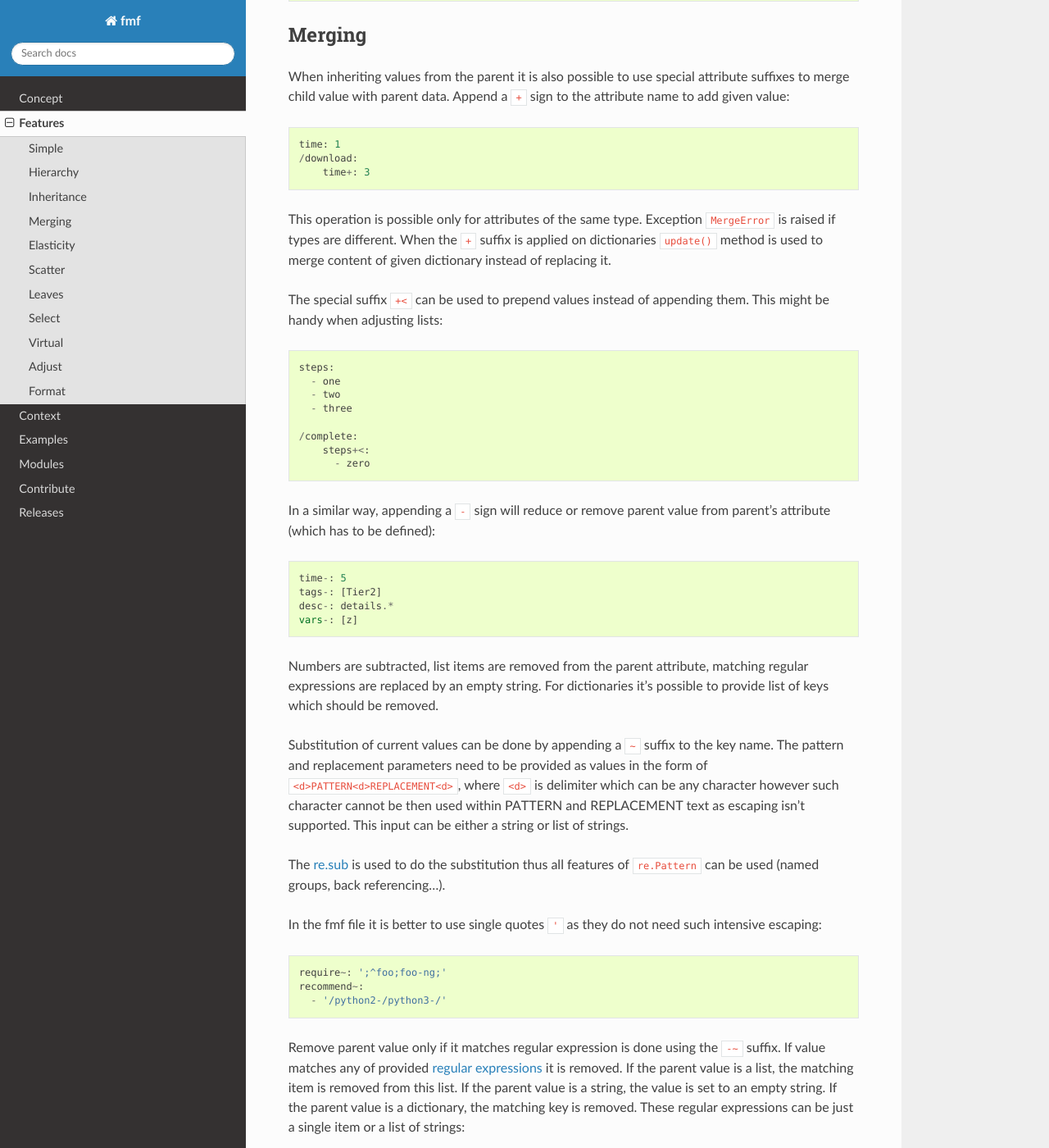
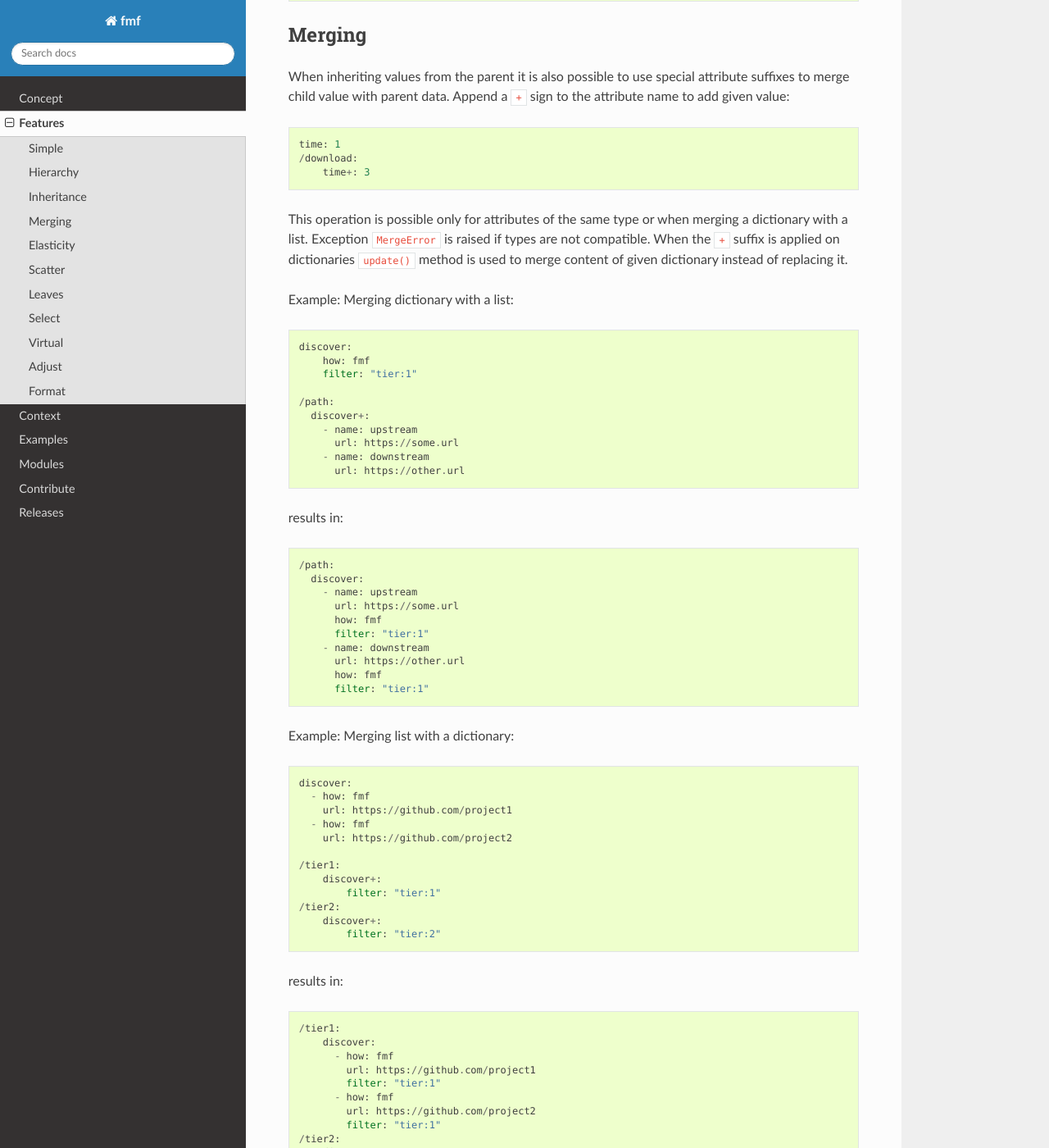
Before and after one commit to teemtee/fmf, a Sphinx documentation site: the page built from docs/features.rst, in a window 1280 px wide and 1400 px high, scrolled down 1607 px. Shown: the whole window at 82% size. Built offline with Sphinx 7.4.7 and the Read the Docs theme 3.1.0, drawn with Linux system fonts in a browser that asks for light colours; some of the changed text lies outside the part shown.

Commit message:
Updated fmf documentation

```diff
--- a/docs/features.rst
+++ b/docs/features.rst
@@ -92,10 +92,71 @@ Append a ``+`` sign to the attribute name to add given value::
     /download:
         time+: 3
 
-This operation is possible only for attributes of the same type.
-Exception ``MergeError`` is raised if types are different. When
+This operation is possible only for attributes of the same type
+or when merging a dictionary with a list.
+Exception ``MergeError`` is raised if types are not compatible. When
 the ``+`` suffix is applied on dictionaries ``update()`` method is
 used to merge content of given dictionary instead of replacing it.
+
+Example: Merging dictionary with a list::
+
+    discover:
+        how: fmf
+        filter: "tier:1"
+
+    /path:
+      discover+:
+        - name: upstream
+          url: https://some.url
+        - name: downstream
+          url: https://other.url
+
+results in::
+
+    /path:
+      discover:
+        - name: upstream
+          url: https://some.url
+          how: fmf
+          filter: "tier:1"
+        - name: downstream
+          url: https://other.url
+          how: fmf
+          filter: "tier:1"
+
+Example: Merging list with a dictionary::
+
+    discover:
+      - how: fmf
+        url: https://github.com/project1
+      - how: fmf
+        url: https://github.com/project2
+
+    /tier1:
+        discover+:
+            filter: "tier:1"
+    /tier2:
+        discover+:
+            filter: "tier:2"
+
+results in::
+
+    /tier1:
+        discover:
+          - how: fmf
+            url: https://github.com/project1
+            filter: "tier:1"
+          - how: fmf
+            url: https://github.com/project2
+            filter: "tier:1"
+    /tier2:
+        discover:
+          - how: fmf
+            url: https://github.com/project1
+            filter: "tier:2"
+          - how: fmf
+            url: https://github.com/project2
+            filter: "tier:2"
 
 The special suffix ``+<`` can be used to prepend values instead of
 appending them. This might be handy when adjusting lists::
```
